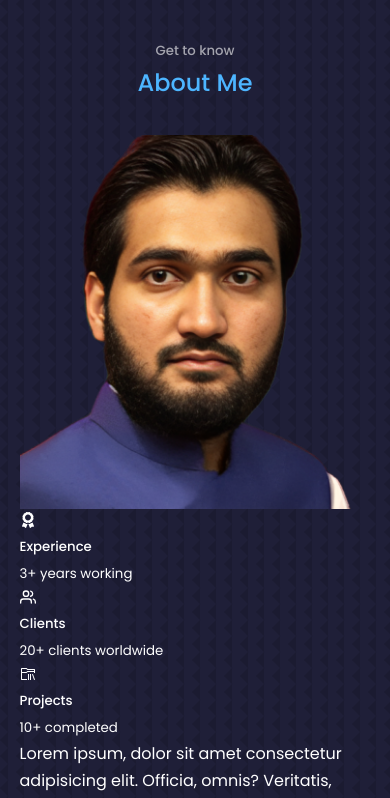
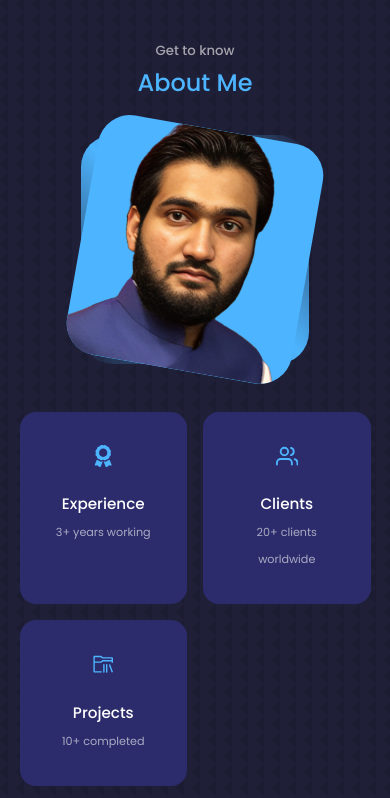
Before and after one commit to gak92/react-portfolio, a React (Create React App) app: page / in a window 390 px wide. Shown: the part 900-1698 px from the top of the page. Built offline with nearby package versions, Linux system fonts and the light colour scheme.

Commit message:
Styled about component

```diff
--- a/src/components/about/about.css
+++ b/src/components/about/about.css
@@ -0,0 +1,106 @@
+.about__container {
+  display: grid;
+  grid-template-columns: 35% 50%;
+  gap: 15%;
+}
+
+.about__me {
+  width: 100%;
+  aspect-ratio: 1/1;
+  border-radius: 2rem;
+  background: linear-gradient(45deg, transparent, var(--color-primary), transparent);
+  display: grid;
+  place-items: center;
+}
+
+.about__me-image {
+  border-radius: 2rem;
+  overflow: hidden;
+  transform: rotate(10deg);
+  background: var(--color-primary);
+  transition: var(--transition);
+}
+
+.about__me-image:hover {
+  transform: rotate(0);
+}
+
+.about__cards {
+  display: grid;
+  grid-template-columns: repeat(3, 1fr);
+  gap: 1.5rem;
+}
+
+.about__card {
+  background: var(--color-bg-variant);
+  border: 1px solid transparent;
+  border-radius: 1rem;
+  padding: 2rem;
+  text-align: center;
+  transition: var(--transition);
+}
+
+.about__card:hover {
+  background: transparent;
+  border-color: var(--color-primary-variant);
+  cursor: default;
+}
+
+.about__card_icon {
+  color: var(--color-primary);
+  font-size: 1.4rem;
+  margin-bottom: 1rem;
+}
+
+.about__card h5 {
+  font-size: 0.95rem;
+}
+
+.about__card small {
+  font-size: 0.7rem;
+  color: var(--color-light);
+}
+
+.about__content p {
+  margin: 2rem 0 2.6rem;
+  color: var(--color-light);
+}
+
+
+/* ============== Media Queries (For Medium Devices) =============== */
+@media screen and (max-width: 1024px) {
+  .about__container {
+    grid-template-columns: 1fr;
+    gap: 0;
+  }
+
+  .about__me {
+    width: 50%;
+    margin: 2rem auto 4rem;
+  }
+
+  .about__content p {
+    margin: 1rem 0 1.5rem;
+  }
+}
+
+/* ============== Media Queries (For Small Devices) =============== */
+@media screen and (max-width: 600px) {
+  .about__me {
+    width: 65%;
+    margin: 0 auto 3rem;
+  }
+
+  .about__cards {
+    grid-template-columns: 1fr 1fr;
+    gap: 1rem;
+  }
+
+  .about__content {
+    text-align: center;
+  }
+
+  .about__content p {
+    margin: 1.5rem 0;
+  }
+}
```
